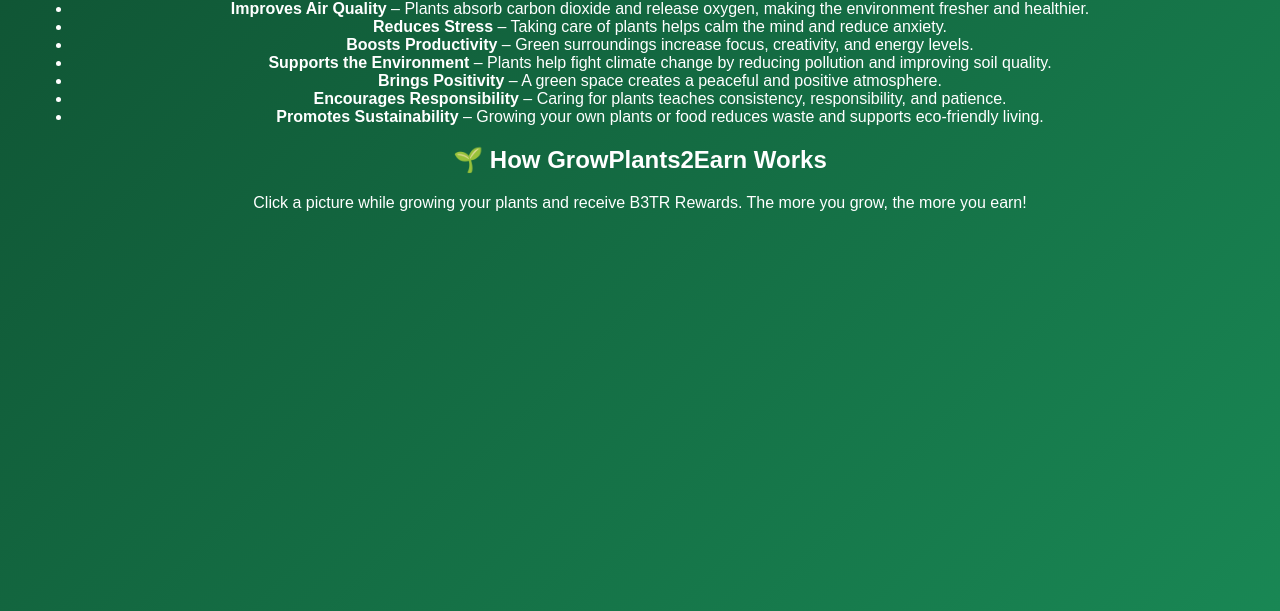
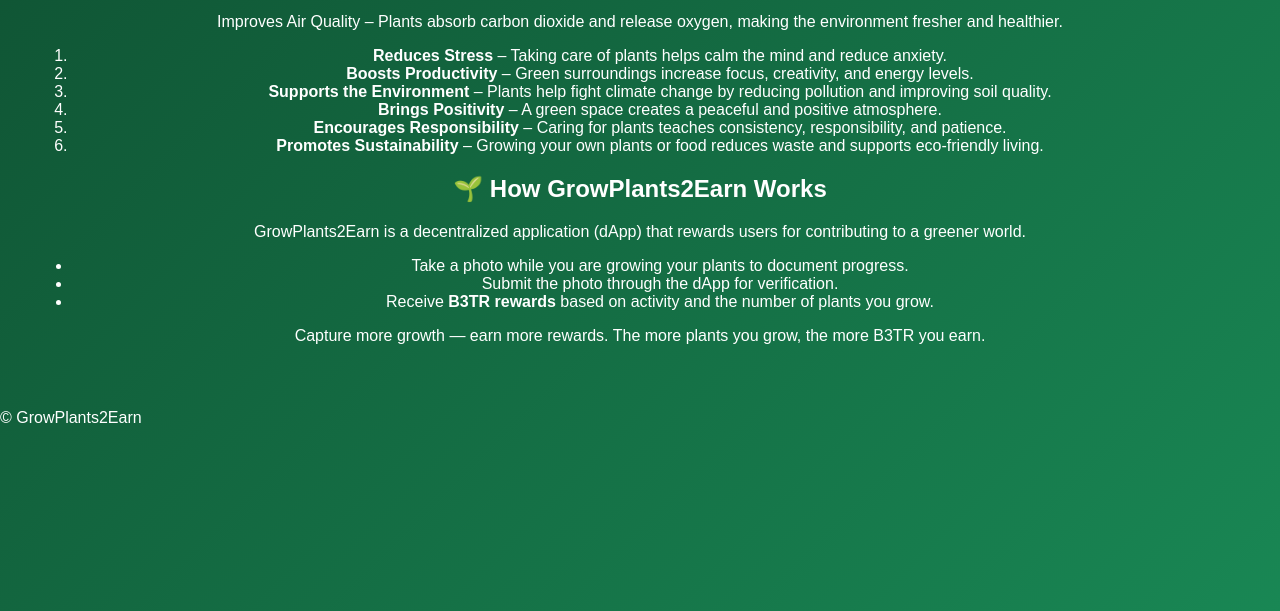
Before and after one commit to Baloch091/Plantsgrow, a plain HTML site: page about.html in a window 1280 px wide. Shown: the part 189-800 px from the top of the page. Drawn offline with Linux system fonts and the light colour scheme.

Commit message:
Update about.html

```diff
--- a/about.html
+++ b/about.html
@@ -18,22 +18,39 @@
     </nav>
   </header>
 
-  <main class="about">
-    <h2>🌿 Benefits of Growing Plants</h2>
-    <ul>
-      <li><b>Improves Air Quality</b> – Plants absorb carbon dioxide and release oxygen, making the environment fresher and healthier.</li>
-      <li><b>Reduces Stress</b> – Taking care of plants helps calm the mind and reduce anxiety.</li>
-      <li><b>Boosts Productivity</b> – Green surroundings increase focus, creativity, and energy levels.</li>
-      <li><b>Supports the Environment</b> – Plants help fight climate change by reducing pollution and improving soil quality.</li>
-      <li><b>Brings Positivity</b> – A green space creates a peaceful and positive atmosphere.</li>
-      <li><b>Encourages Responsibility</b> – Caring for plants teaches consistency, responsibility, and patience.</li>
-      <li><b>Promotes Sustainability</b> – Growing your own plants or food reduces waste and supports eco-friendly living.</li>
-    </ul>
 
-    <h2>🌱 How GrowPlants2Earn Works</h2>
-    <p>Click a picture while growing your plants and receive B3TR Rewards. The more you grow, the more you earn!</p>
+
+  <main class="container about-container">
+    <h1 class="page-heading">🌿 Benefits of Growing Plants</h1>
+    <p class="lead">Improves Air Quality – Plants absorb carbon dioxide and release oxygen, making the environment fresher and healthier.</p>
+
+    <ol class="benefits">
+      <li><strong>Reduces Stress</strong> – Taking care of plants helps calm the mind and reduce anxiety.</li>
+      <li><strong>Boosts Productivity</strong> – Green surroundings increase focus, creativity, and energy levels.</li>
+      <li><strong>Supports the Environment</strong> – Plants help fight climate change by reducing pollution and improving soil quality.</li>
+      <li><strong>Brings Positivity</strong> – A green space creates a peaceful and positive atmosphere.</li>
+      <li><strong>Encourages Responsibility</strong> – Caring for plants teaches consistency, responsibility, and patience.</li>
+      <li><strong>Promotes Sustainability</strong> – Growing your own plants or food reduces waste and supports eco-friendly living.</li>
+    </ol>
+
+    <section class="how-it-works">
+      <h2>🌱 How GrowPlants2Earn Works</h2>
+      <p>GrowPlants2Earn is a decentralized application (dApp) that rewards users for contributing to a greener world.</p>
+      <ul>
+        <li>Take a photo while you are growing your plants to document progress.</li>
+        <li>Submit the photo through the dApp for verification.</li>
+        <li>Receive <strong>B3TR rewards</strong> based on activity and the number of plants you grow.</li>
+      </ul>
+      <p class="highlight">Capture more growth — earn more rewards. The more plants you grow, the more B3TR you earn.</p>
+    </section>
   </main>
 
-  <script src="script.js"></script>
+  <footer class="site-footer">
+    <div class="container footer-inner">
+      <p>© GrowPlants2Earn</p>
+    </div>
+  </footer>
+
+<script src="script.js"></script>
 </body>
 </html>
```
